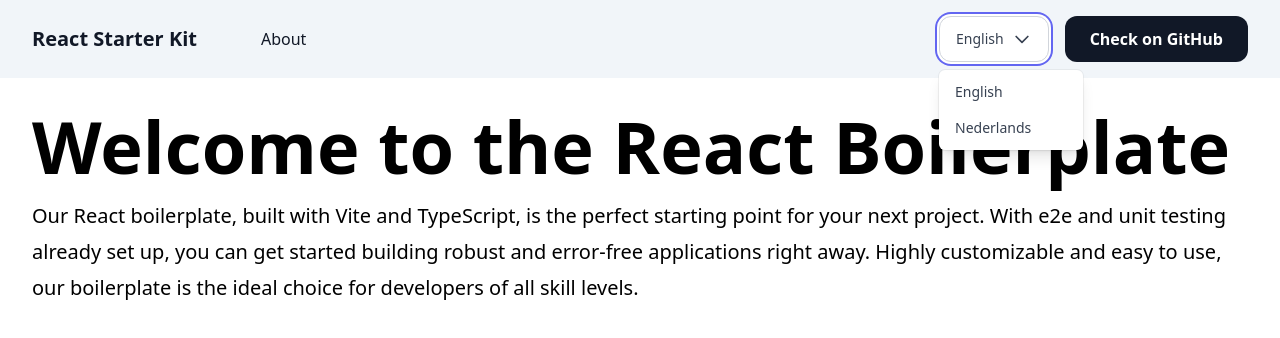
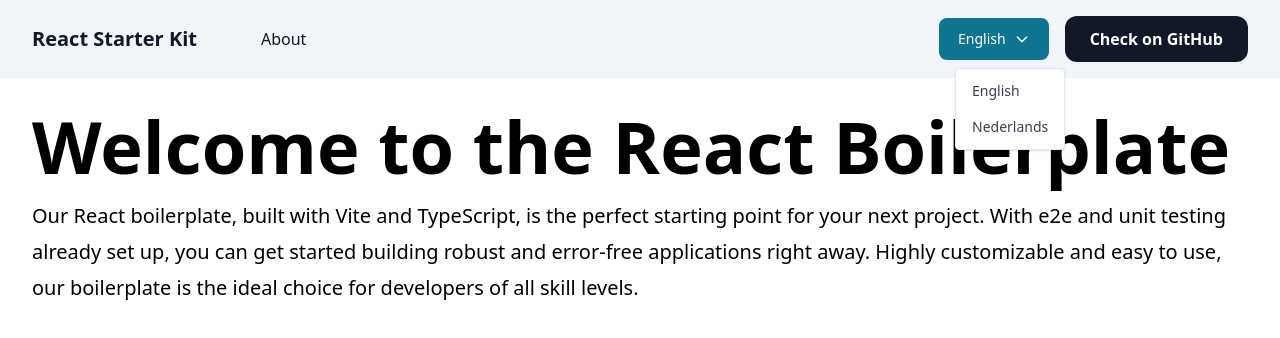
Before and after one commit to taderuijter/react-vite-starter-ts, a React (Vite) app: page / in a window 1280 px wide. Both pictures are taken after a click on the button "English". Shown: the top 338 px of the page. Built offline with nearby package versions, Linux system fonts and the light colour scheme.

Commit message:
feat: added flowbite design system

```diff
--- a/package.json
+++ b/package.json
@@ -18,6 +18,8 @@
   },
   "dependencies": {
     "@heroicons/react": "^2.0.16",
+    "flowbite": "^1.6.3",
+    "flowbite-react": "^0.4.2",
     "i18next": "^22.4.11",
     "i18next-browser-languagedetector": "^7.0.1",
     "i18next-http-backend": "^2.1.1",
--- a/src/components/atoms/Button.tsx
+++ b/src/components/atoms/Button.tsx
@@ -1,5 +1,3 @@
-import React from "react";
-
 function Button() {
   return (
     <a
--- a/src/components/atoms/LanguageSwitcher.tsx
+++ b/src/components/atoms/LanguageSwitcher.tsx
@@ -1,67 +1,25 @@
-import { useState } from "react";
 import { useTranslation } from "react-i18next";
+import { Dropdown } from "flowbite-react";
 
 function LanguageSwitcher(): JSX.Element {
   const { t, i18n } = useTranslation();
-  const [isOpen, setIsOpen] = useState(false);
-
-  const toggleMenu = (): void => setIsOpen(!isOpen);
 
   const changeLanguage = (lng: string): void => {
     i18n.changeLanguage(lng);
-    setIsOpen(false);
   };
 
   return (
-    <div className="relative">
-      <button
-        type="button"
-        className="inline-flex justify-center items-center space-x-2 border border-gray-300 rounded-xl px-4 py-3 bg-white text-sm font-medium text-gray-700 hover:text-gray-500 focus:outline-none focus:ring-2 focus:ring-offset-2 focus:ring-indigo-500"
-        onClick={toggleMenu}
-        aria-haspopup="true"
-        aria-expanded={isOpen ? "true" : "false"}
-        aria-label={t("components.languageSwitcher.label") || ""}>
-        <span>
-          {t("components.languageSwitcher.currentLanguage", {
-            lng: i18n.language,
-          })}
-        </span>
-        <svg
-          className="h-5 w-5"
-          fill="none"
-          viewBox="0 0 24 24"
-          stroke="currentColor">
-          <path
-            strokeLinecap="round"
-            strokeLinejoin="round"
-            strokeWidth={2}
-            d="M19 9l-7 7-7-7"
-          />
-        </svg>
-      </button>
-      {isOpen && (
-        <div
-          className="absolute z-10 mt-2 w-36 rounded-md shadow-lg bg-white ring-1 ring-black ring-opacity-5"
-          role="menu">
-          <div className="py-1" role="none">
-            <button
-              type="button"
-              className="block w-full text-left px-4 py-2 text-sm text-gray-700 hover:bg-gray-100 hover:text-gray-900"
-              onClick={() => changeLanguage("en")}
-              role="menuitem">
-              {t("components.languageSwitcher.languages.en")}
-            </button>
-            <button
-              type="button"
-              className="block text-left w-full px-4 py-2 text-sm text-gray-700 hover:bg-gray-100 hover:text-gray-900"
-              onClick={() => changeLanguage("nl")}
-              role="menuitem">
-              {t("components.languageSwitcher.languages.nl")}
-            </button>
-          </div>
-        </div>
-      )}
-    </div>
+    <Dropdown
+      label={t("components.languageSwitcher.currentLanguage", {
+        lng: i18n.language,
+      })}>
+      <Dropdown.Item onClick={() => changeLanguage("en")}>
+        {t("components.languageSwitcher.languages.en")}
+      </Dropdown.Item>
+      <Dropdown.Item onClick={() => changeLanguage("nl")}>
+        {t("components.languageSwitcher.languages.nl")}
+      </Dropdown.Item>
+    </Dropdown>
   );
 }
 
--- a/tailwind.config.cjs
+++ b/tailwind.config.cjs
@@ -1,6 +1,10 @@
 /** @type {import('tailwindcss').Config} */
 module.exports = {
-  content: ["./index.html", "./src/**/*.{js,ts,jsx,tsx}"],
+  content: [
+    "./index.html",
+    "./src/**/*.{js,ts,jsx,tsx}",
+    "node_modules/flowbite-react/**/*.{js,jsx,ts,tsx}",
+  ],
   theme: {
     extend: {
       colors: {
@@ -12,5 +16,5 @@
       },
     },
   },
-  plugins: [],
+  plugins: [require("flowbite/plugin")],
 };
```
Also changed, not shown: 1 other file (tests, documents, lock files or other folders).
